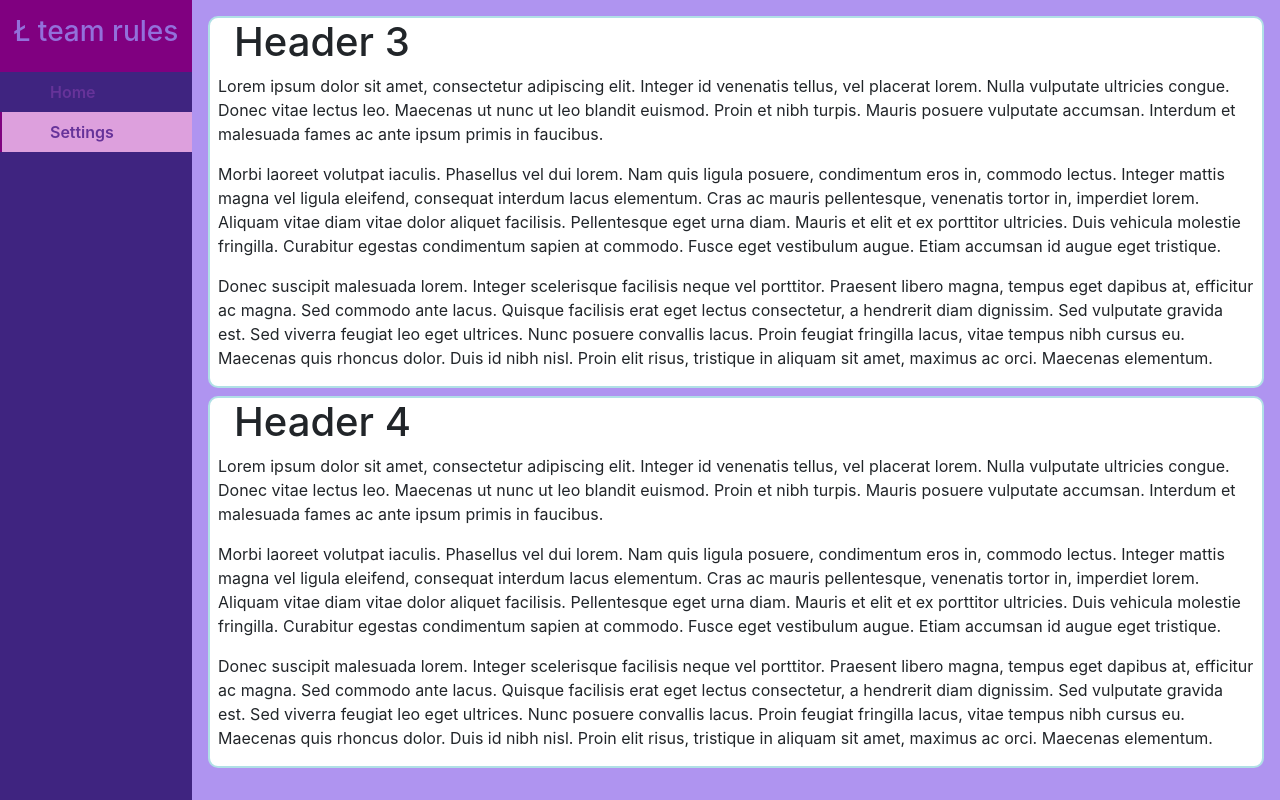
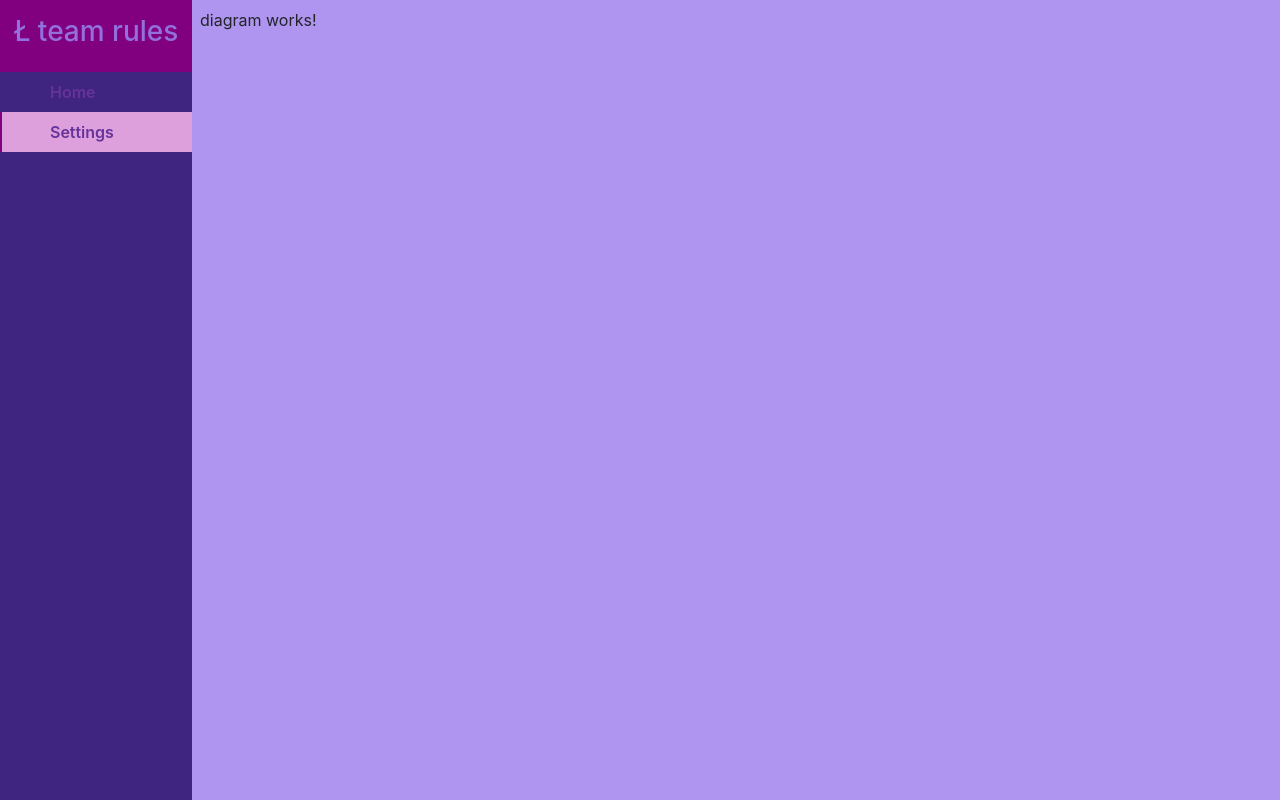
Before and after one commit to czajrow/pop-frontend, an Angular app: page /settings in a window 1280 px wide. Built offline with nearby package versions, Linux system fonts and the light colour scheme.

Commit message:
Create diagram component

```diff
--- /dev/null
+++ b/src/app/modules/settings/components/diagram/diagram.component.html
@@ -0,0 +1 @@
+<p>diagram works!</p>
--- /dev/null
+++ b/src/app/modules/settings/components/diagram/diagram.component.ts
@@ -0,0 +1,15 @@
+import { Component, OnInit } from '@angular/core';
+
+@Component({
+  selector: 'app-diagram',
+  templateUrl: './diagram.component.html',
+  styleUrls: ['./diagram.component.scss']
+})
+export class DiagramComponent implements OnInit {
+
+  constructor() { }
+
+  ngOnInit(): void {
+  }
+
+}
--- a/src/app/modules/settings/settings.component.html
+++ b/src/app/modules/settings/settings.component.html
@@ -1,44 +1 @@
-<app-section>
-  <div app-section-header-slot>
-    <h1>Header 3</h1>
-  </div>
-  <div app-section-content-slot>
-    <p>Lorem ipsum dolor sit amet, consectetur adipiscing elit. Integer id venenatis tellus, vel placerat lorem. Nulla
-      vulputate ultricies congue. Donec vitae lectus leo. Maecenas ut nunc ut leo blandit euismod. Proin et nibh turpis.
-      Mauris posuere vulputate accumsan. Interdum et malesuada fames ac ante ipsum primis in faucibus.</p>
-
-    <p>Morbi laoreet volutpat iaculis. Phasellus vel dui lorem. Nam quis ligula posuere, condimentum eros in, commodo
-      lectus. Integer mattis magna vel ligula eleifend, consequat interdum lacus elementum. Cras ac mauris pellentesque,
-      venenatis tortor in, imperdiet lorem. Aliquam vitae diam vitae dolor aliquet facilisis. Pellentesque eget urna
-      diam. Mauris et elit et ex porttitor ultricies. Duis vehicula molestie fringilla. Curabitur egestas condimentum
-      sapien at commodo. Fusce eget vestibulum augue. Etiam accumsan id augue eget tristique.</p>
-
-    <p>Donec suscipit malesuada lorem. Integer scelerisque facilisis neque vel porttitor. Praesent libero magna, tempus
-      eget dapibus at, efficitur ac magna. Sed commodo ante lacus. Quisque facilisis erat eget lectus consectetur, a
-      hendrerit diam dignissim. Sed vulputate gravida est. Sed viverra feugiat leo eget ultrices. Nunc posuere convallis
-      lacus. Proin feugiat fringilla lacus, vitae tempus nibh cursus eu. Maecenas quis rhoncus dolor. Duis id nibh nisl.
-      Proin elit risus, tristique in aliquam sit amet, maximus ac orci. Maecenas elementum.</p>
-  </div>
-</app-section>
-<app-section>
-  <div app-section-header-slot>
-    <h1>Header 4</h1>
-  </div>
-  <div app-section-content-slot>
-    <p>Lorem ipsum dolor sit amet, consectetur adipiscing elit. Integer id venenatis tellus, vel placerat lorem. Nulla
-      vulputate ultricies congue. Donec vitae lectus leo. Maecenas ut nunc ut leo blandit euismod. Proin et nibh turpis.
-      Mauris posuere vulputate accumsan. Interdum et malesuada fames ac ante ipsum primis in faucibus.</p>
-
-    <p>Morbi laoreet volutpat iaculis. Phasellus vel dui lorem. Nam quis ligula posuere, condimentum eros in, commodo
-      lectus. Integer mattis magna vel ligula eleifend, consequat interdum lacus elementum. Cras ac mauris pellentesque,
-      venenatis tortor in, imperdiet lorem. Aliquam vitae diam vitae dolor aliquet facilisis. Pellentesque eget urna
-      diam. Mauris et elit et ex porttitor ultricies. Duis vehicula molestie fringilla. Curabitur egestas condimentum
-      sapien at commodo. Fusce eget vestibulum augue. Etiam accumsan id augue eget tristique.</p>
-
-    <p>Donec suscipit malesuada lorem. Integer scelerisque facilisis neque vel porttitor. Praesent libero magna, tempus
-      eget dapibus at, efficitur ac magna. Sed commodo ante lacus. Quisque facilisis erat eget lectus consectetur, a
-      hendrerit diam dignissim. Sed vulputate gravida est. Sed viverra feugiat leo eget ultrices. Nunc posuere convallis
-      lacus. Proin feugiat fringilla lacus, vitae tempus nibh cursus eu. Maecenas quis rhoncus dolor. Duis id nibh nisl.
-      Proin elit risus, tristique in aliquam sit amet, maximus ac orci. Maecenas elementum.</p>
-  </div>
-</app-section>
+<app-diagram></app-diagram>
--- a/src/app/modules/settings/settings.module.ts
+++ b/src/app/modules/settings/settings.module.ts
@@ -2,11 +2,12 @@ import { NgModule } from '@angular/core';
 import { CommonModule } from '@angular/common';
 import { SettingsComponent } from './settings.component';
 import {SectionModule} from '../../shared/section/section.module';
+import { DiagramComponent } from './components/diagram/diagram.component';
 
 
 
 @NgModule({
-    declarations: [SettingsComponent],
+    declarations: [SettingsComponent, DiagramComponent],
     exports: [
         SettingsComponent
     ],
```
Also changed, not shown: src/app/modules/settings/components/diagram/diagram.component.scss (added).
